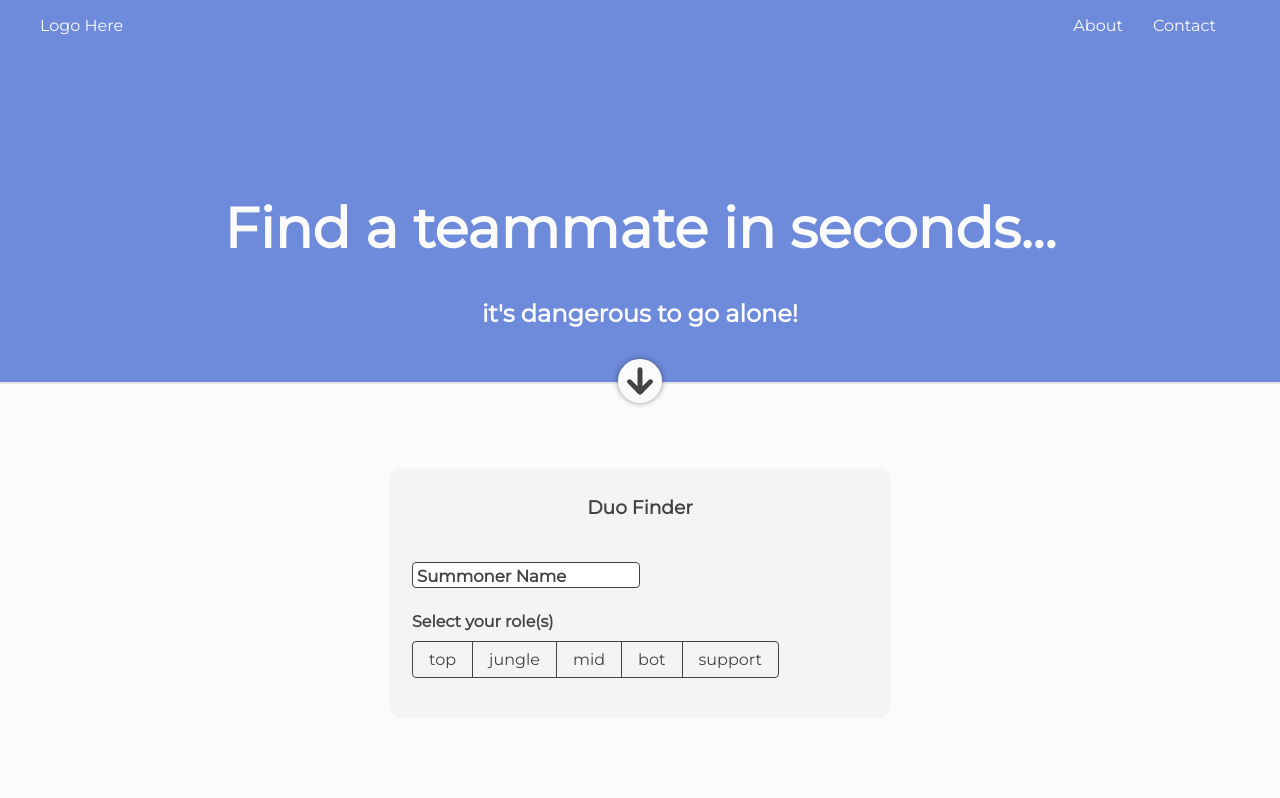
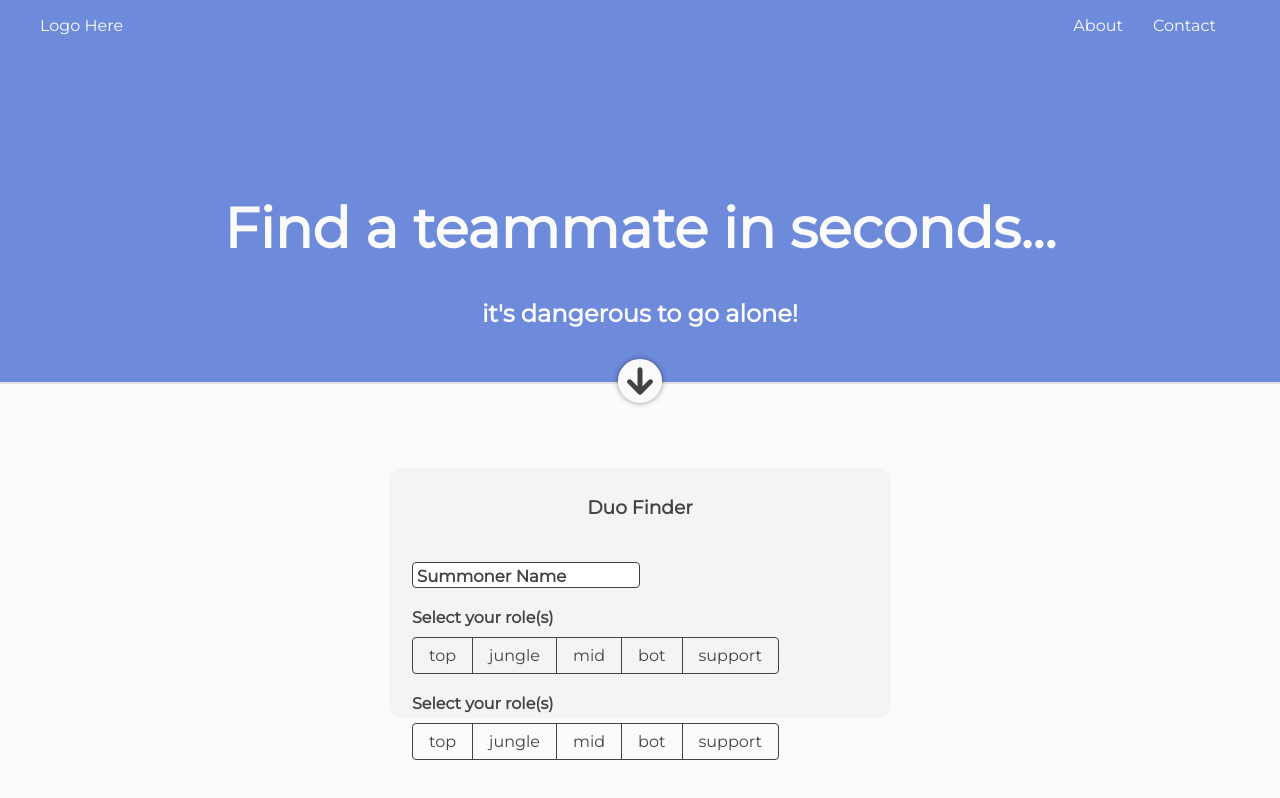
Before and after one commit to jayvickers/ringer, a React app: page / in a window 1280 px wide. Shown: the top 798 px of the page. Built offline with nearby package versions, Linux system fonts and the light colour scheme.

Commit message:
styling updates

```diff
--- a/src/App.less
+++ b/src/App.less
@@ -8,10 +8,10 @@
   background-color: @off-white-background-2;
 
   .ringer-input-container {
-    margin: 0 12px 24px;
+    margin: 0 12px;
     h4 {
       float: left;
-      margin: 0 0 10px;
+      margin: 20px 0 10px;
     }
   }
 }
--- a/src/components/ActionPane/ActionPane.jsx
+++ b/src/components/ActionPane/ActionPane.jsx
@@ -12,6 +12,7 @@ class ActionPane extends Component {
         <h3> {headerText}</h3>
         {this.getSummonerNameInputBox()}
         {this.getRolesPlayed()}
+        {this.getRolesSearching()}
       </div>
     );
   };
@@ -31,6 +32,10 @@ class ActionPane extends Component {
     return <MultipleChoiceSelect />;
   };
 
+  getRolesSearching = () => {
+    return <MultipleChoiceSelect lfRoles />;
+  };
+
   render() {
     return <div className="action-pane">{this.getActionPaneBodyContent()}</div>;
   }
--- a/src/components/Shared/MultipleChoiceSelect/CustomRadioButton.jsx
+++ b/src/components/Shared/MultipleChoiceSelect/CustomRadioButton.jsx
@@ -21,11 +21,11 @@ class CustomRadioButton extends Component {
   };
 
   getButton = () => {
-    const { id, name, value } = this.props;
+    const { id, label, name, value } = this.props;
     return (
       <div className="button-container" onClick={e => this.handleClick(e)}>
         <input type="radio" name={name} id={id} value={value} />
-        <label htmlFor={id}>{name}</label>
+        <label htmlFor={id}>{label}</label>
       </div>
     );
   };
@@ -37,6 +37,7 @@ class CustomRadioButton extends Component {
 
 CustomRadioButton.propTypes = {
   id: PropTypes.string,
+  label: PropTypes.string,
   name: PropTypes.string,
   value: PropTypes.string
 };
--- a/src/components/Shared/MultipleChoiceSelect/MultipleChoiceSelect.jsx
+++ b/src/components/Shared/MultipleChoiceSelect/MultipleChoiceSelect.jsx
@@ -1,19 +1,28 @@
 // This is a comment from Logan
 import React, { Component } from "react";
 import CustomRadioButton from "./CustomRadioButton";
-// import PropTypes from "prop-types";
+import PropTypes from "prop-types";
 import "./_multiple-choice_select.less";
 
 class MultipleChoiceSelect extends Component {
+  getRadioButton = (id, label) => {
+    return <CustomRadioButton label={label} name={id} id={id} value={id} />;
+  };
+
   getRolesPlayed = () => {
+    const top = this.props.lfRoles ? "lf-top" : "top";
+    const mid = this.props.lfRoles ? "lf-mid" : "mid";
+    const jungle = this.props.lfRoles ? "lf-jungle" : "jungle";
+    const bot = this.props.lfRoles ? "lf-bot" : "bot";
+    const support = this.props.lfRoles ? "lf-support" : "support";
     return (
       <form action="#">
         <div className="segmented-control">
-          <CustomRadioButton name="top" id="top" value="top" />
-          <CustomRadioButton name="jungle" id="jungle" value="jungle" />
-          <CustomRadioButton name="mid" id="mid" value="mid" />
-          <CustomRadioButton name="bot" id="bot" value="bot" />
-          <CustomRadioButton name="support" id="support" value="support" />
+          {this.getRadioButton(top, "top")}
+          {this.getRadioButton(jungle, "jungle")}
+          {this.getRadioButton(mid, "mid")}
+          {this.getRadioButton(bot, "bot")}
+          {this.getRadioButton(support, "support")}
         </div>
       </form>
     );
@@ -29,6 +38,8 @@ class MultipleChoiceSelect extends Component {
   }
 }
 
-MultipleChoiceSelect.propTypes = {};
+MultipleChoiceSelect.propTypes = {
+  lfRoles: PropTypes.bool
+};
 
 export default MultipleChoiceSelect;
```
